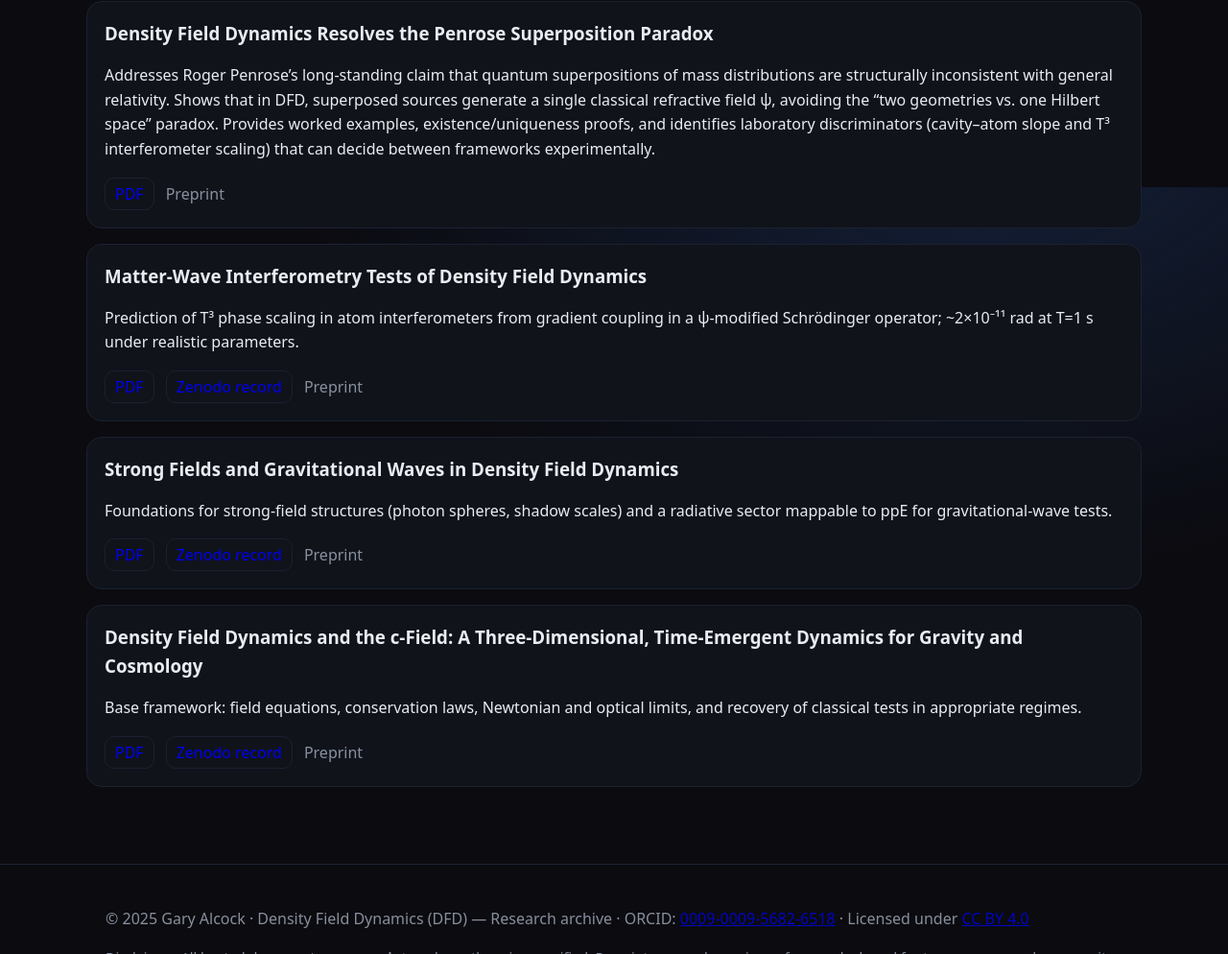
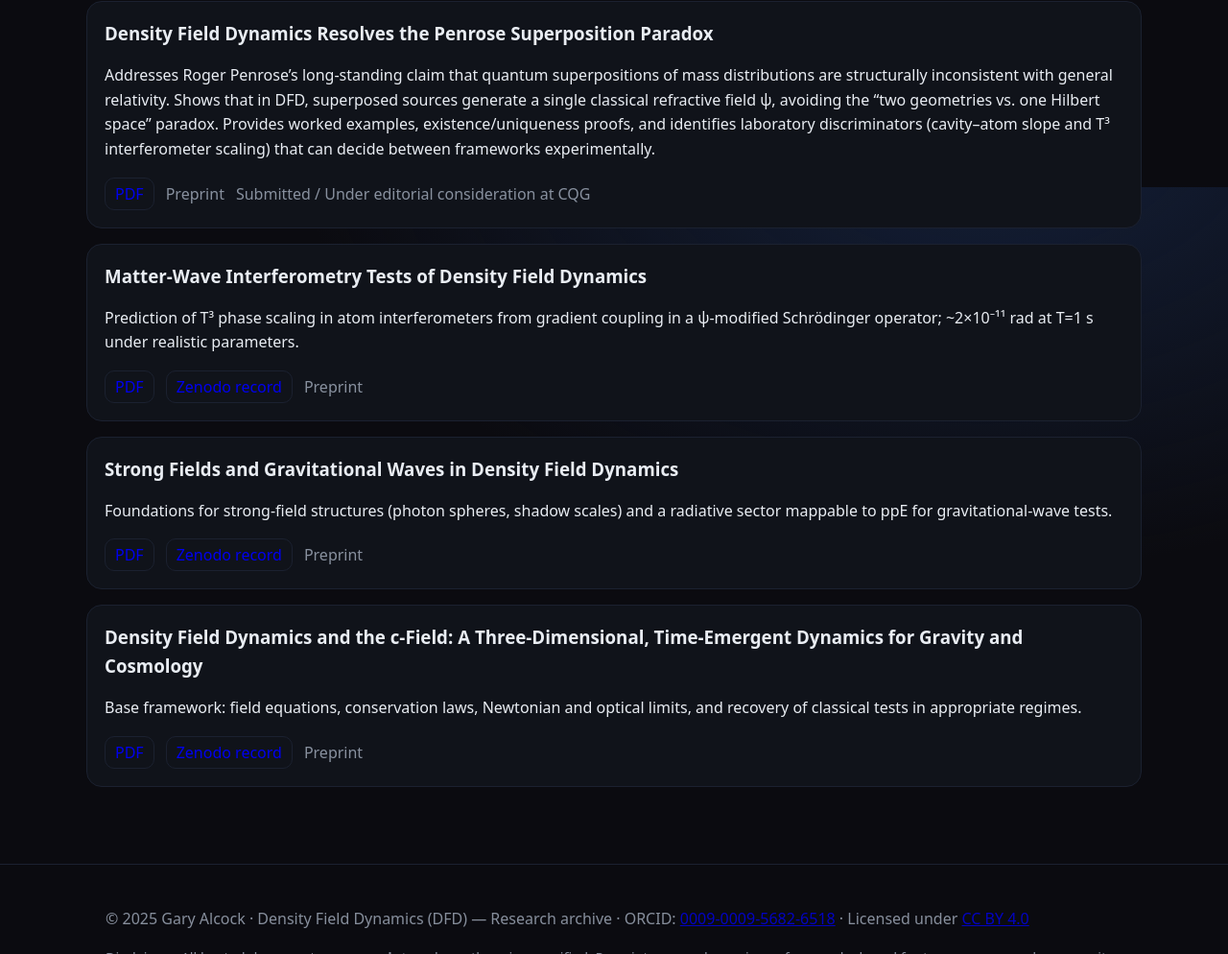
Before and after one commit to galcock/densityfielddynamics, a plain HTML site: page index.html in a window 1280 px wide. Shown: the part 2205-3199 px from the top of the page at 96% size. Drawn offline with Linux system fonts and the light colour scheme.

Commit message:
Update index.html

```diff
--- a/index.html
+++ b/index.html
@@ -172,7 +172,8 @@
   </p>
   <div class="meta">
     <a href="./Density_Field_Dynamics_Resolves_the_Penrose_Superposition_Paradox.pdf">PDF</a>
-    <span class="muted">Preprint</span>
+     <span class="muted">Preprint</span>
+    <span class="muted">Submitted / Under editorial consideration at CQG</span>
   </div>
 </article>
 
```
